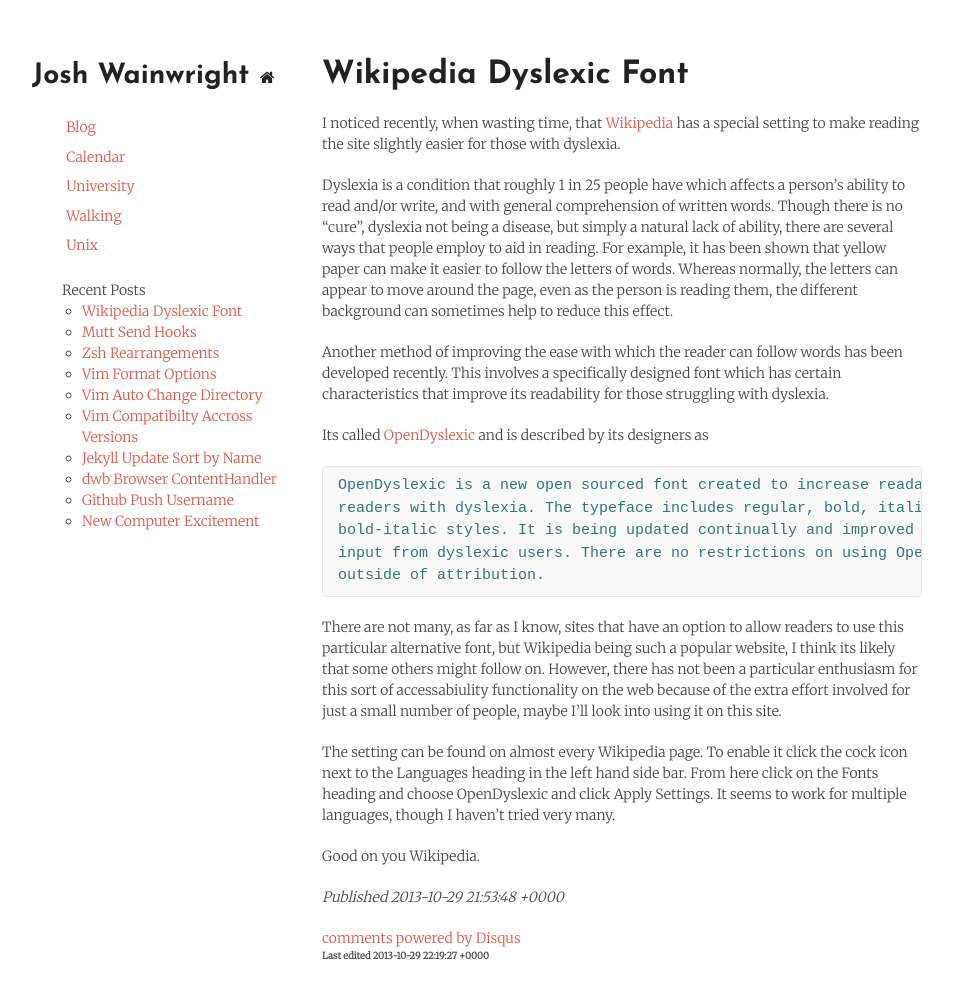
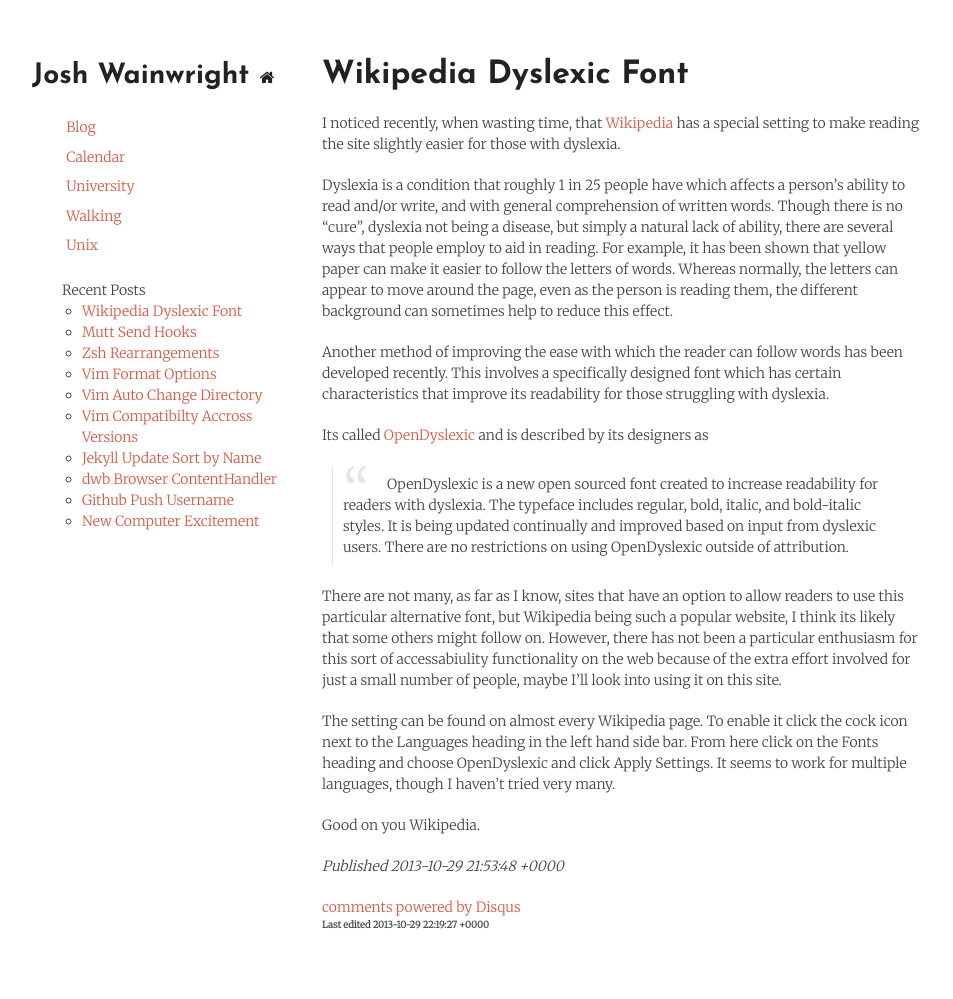
Before and after one commit to jaw42/jaw42.github.com, a Jekyll site: the page built from _posts/2013-10-29-wikipedia-dyslexic-font.md, in a window 1280 px wide and 1033 px high. Shown: the top 999 px of the window, without its empty margins (148-1101 px from the left). Built offline with Jekyll 4.4.1, drawn with Linux system fonts in a browser that asks for light colours; comment, search, counter and statistics services are not loaded.

Commit message:
Publish wikipedia dyslexic font post

```diff
--- a/_posts/2013-10-29-wikipedia-dyslexic-font.md
+++ b/_posts/2013-10-29-wikipedia-dyslexic-font.md
@@ -25,11 +25,11 @@
 Its called [OpenDyslexic](http://opendyslexic.org/) and is described by its
 designers as
 
-	OpenDyslexic is a new open sourced font created to increase readability for
-	readers with dyslexia. The typeface includes regular, bold, italic, and
-	bold-italic styles. It is being updated continually and improved based on
-	input from dyslexic users. There are no restrictions on using OpenDyslexic
-	outside of attribution.
+>OpenDyslexic is a new open sourced font created to increase readability for
+>readers with dyslexia. The typeface includes regular, bold, italic, and
+>bold-italic styles. It is being updated continually and improved based on
+>input from dyslexic users. There are no restrictions on using OpenDyslexic
+>outside of attribution.
 
 There are not many, as far as I know, sites that have an option to allow
 readers to use this particular alternative font, but Wikipedia being such a
```
